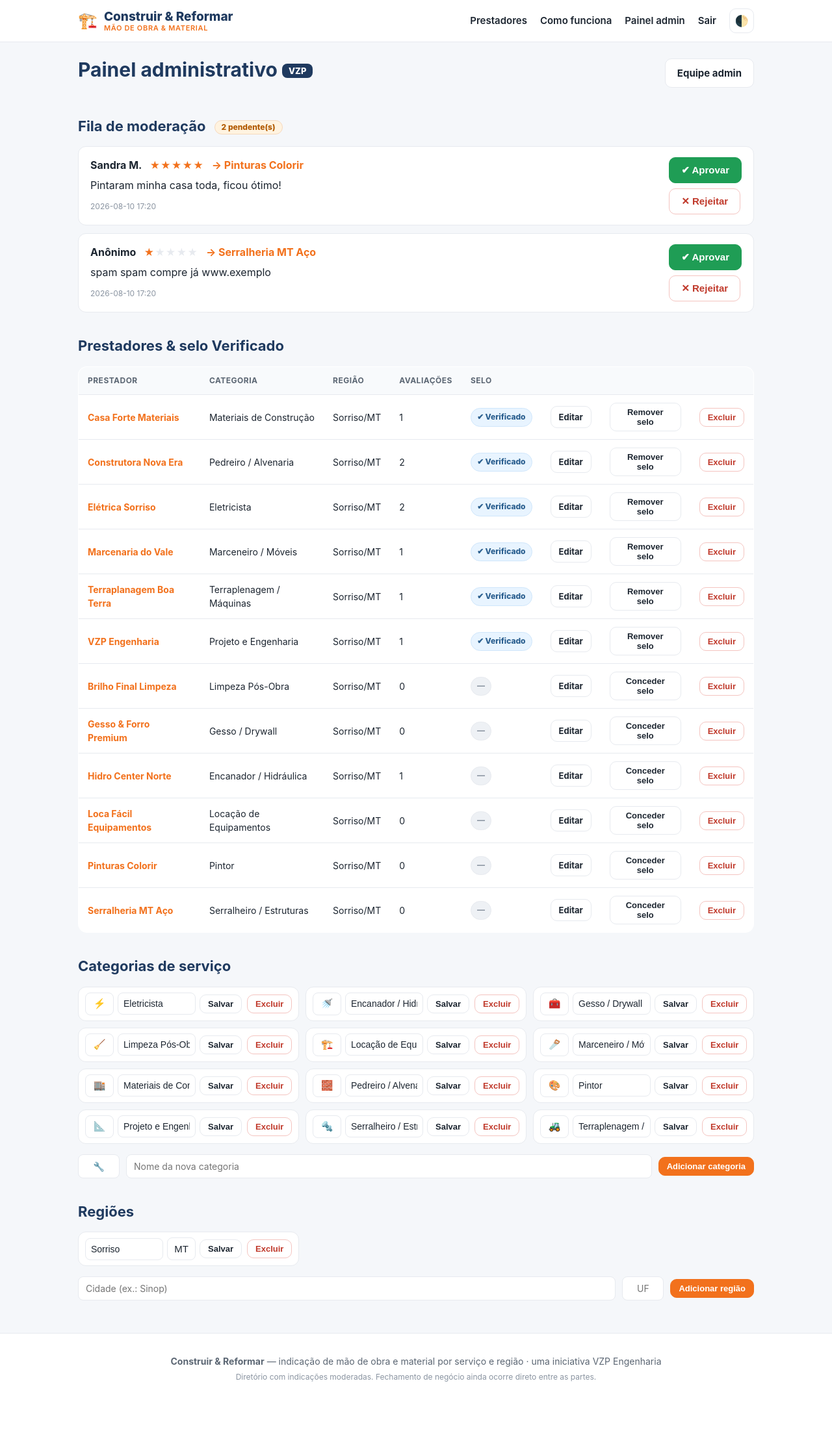
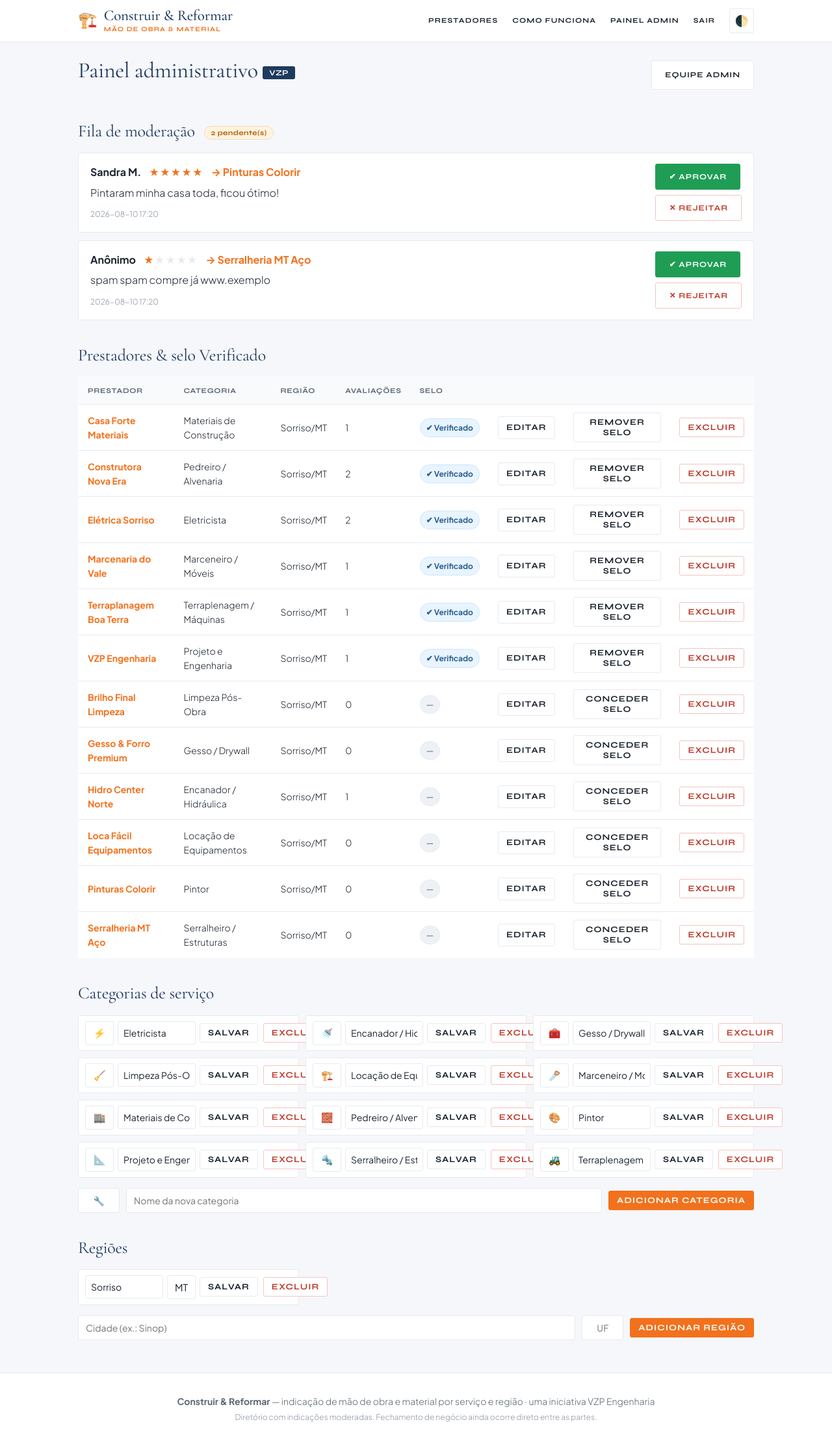
Before and after one commit to vitorzanchetpereira/vzp-construir-reformar-app-web, a Flask app: page /admin in a window 1280 px wide. Shown: the whole page at 65% size. Before the commit the page ends 2127 px from the top, so only its background shows below. Run offline with Flask 3, Linux system fonts and the light colour scheme; the visitor is signed in with stand-in values (Sample User, id 1); data comes from the database, SQL or seed files in the repository; some libraries are stand-ins or nearby versions.

Commit message:
Nova identidade tipografica: triade Cormorant Garamond + Syne + Jakarta
Baseado na peca de referencia que a Ana montou. Cores e estrutura de
layout continuam as mesmas - so tipografia e alguns raios de borda:

- Cormorant Garamond (serifada, peso leve) nos titulos grandes: h1 da
  home, marca no header, titulo da pagina, titulo de secao, nome do
  prestador no perfil, h2 do CTA.
- Syne (caixa alta, entreletra aberta) na navegacao, botoes, nome do
  prestador no card, cabecalho de tabela, status/badges.
- Plus Jakarta Sans (peso leve) no corpo de texto e formularios.
- Superficies principais (card, perfil, form-box, filtros, tabela,
  botoes) com borda quase reta (--raio: 14px -> 3px). Badges/selos/
  status continuam em pilula (--raio-pill: 20px), igual a peca de
  referencia mantem.

Bug achado no caminho: input/select/textarea/button nao herdam a
fonte do body por padrao no navegador (usam fonte de UI do sistema) -
precisou de "font-family:inherit" global, senao so os elementos que
eu tinha estilado individualmente pegavam a fonte nova.

Testado em todas as paginas, mobile e claro/escuro - sem overflow,
sem quebra.

```diff
--- a/static/style.css
+++ b/static/style.css
@@ -4,7 +4,13 @@
   --tinta:#1c2530; --cinza:#5b6673; --cinza-claro:#8a94a1;
   --linha:#e7eaef; --fundo:#f5f7fa; --branco:#fff; --superficie-sutil:#f8fafc;
   --verde:#1f9d55; --verde-zap:#25d366;
-  --raio:14px; --sombra:0 2px 10px rgba(28,37,48,.06); --sombra-alta:0 8px 26px rgba(28,37,48,.10);
+  --raio:3px; --raio-pill:20px; --sombra:0 2px 10px rgba(28,37,48,.06); --sombra-alta:0 8px 26px rgba(28,37,48,.10);
+
+  /* tríade tipográfica — serif pro editorial/títulos, display (caixa alta) pra
+     navegação e botões, corpo pro texto corrido. Cores continuam as mesmas. */
+  --serif:'Cormorant Garamond',Georgia,serif;
+  --display:'Syne',system-ui,sans-serif;
+  --corpo:'Plus Jakarta Sans',-apple-system,"Segoe UI",Roboto,Helvetica,Arial,sans-serif;
 
   /* chips/pills — fundo · texto · borda */
   --chip-azul-bg:#e8f4ff; --chip-azul-fg:var(--azul-claro); --chip-azul-borda:#cfe6fb;
@@ -50,8 +56,12 @@
 }
 
 *{box-sizing:border-box}
-body{margin:0;font-family:-apple-system,"Segoe UI",Roboto,Helvetica,Arial,sans-serif;
-  color:var(--tinta);background:var(--fundo);line-height:1.55}
+/* navegadores nao herdam a fonte do body em input/select/textarea/button por
+   padrao (usam a fonte de UI do sistema) - forcar herdar, senao formulario
+   inteiro fica com a fonte errada mesmo com --corpo certo em todo o resto */
+input,select,textarea,button{font-family:inherit}
+body{margin:0;font-family:var(--corpo);font-weight:300;
+  color:var(--tinta);background:var(--fundo);line-height:1.6}
 .container{width:100%;max-width:1080px;margin:0 auto;padding:0 20px}
 a{color:inherit;text-decoration:none}
 h1,h2,h3{line-height:1.2}
@@ -59,35 +69,39 @@ h1,h2,h3{line-height:1.2}
 /* topo */
 .topo{background:var(--branco);border-bottom:1px solid var(--linha);position:sticky;top:0;z-index:20}
 .topo-inner{display:flex;align-items:center;justify-content:space-between;height:64px;gap:16px}
-.marca{display:flex;align-items:center;gap:10px;font-weight:800;font-size:19px;color:var(--azul)}
+.marca{display:flex;align-items:center;gap:10px;font-family:var(--serif);font-weight:500;
+  font-size:23px;letter-spacing:-.01em;color:var(--azul)}
 .marca-icone{font-size:24px}
 .marca-txt{display:flex;flex-direction:column;line-height:1}
-.marca-txt small{font-size:11px;font-weight:600;color:var(--laranja);letter-spacing:.06em;text-transform:uppercase;margin-top:3px}
-.nav{display:flex;align-items:center;gap:20px;font-weight:600;font-size:15px}
+.marca-txt small{font-family:var(--display);font-size:10px;font-weight:700;color:var(--laranja);
+  letter-spacing:.12em;text-transform:uppercase;margin-top:4px}
+.nav{display:flex;align-items:center;gap:22px;font-family:var(--display);font-weight:700;
+  font-size:11px;text-transform:uppercase;letter-spacing:.1em}
 .nav a:not(.btn):hover{color:var(--laranja)}
 
 /* seletor de tema */
 .tema-botao{display:inline-flex;align-items:center;justify-content:center;width:38px;height:38px;
-  border-radius:10px;border:1px solid var(--linha);background:var(--branco);cursor:pointer;font-size:17px;
+  border-radius:var(--raio);border:1px solid var(--linha);background:var(--branco);cursor:pointer;font-size:17px;
   color:var(--cinza);transition:.15s}
 .tema-botao:hover{border-color:var(--laranja);color:var(--laranja)}
 .tema-menu{position:relative}
 .tema-opcoes{position:absolute;right:0;top:calc(100% + 8px);background:var(--branco);border:1px solid var(--linha);
-  border-radius:12px;box-shadow:var(--sombra-alta);padding:6px;min-width:150px;display:none;flex-direction:column;z-index:30}
+  border-radius:var(--raio);box-shadow:var(--sombra-alta);padding:6px;min-width:150px;display:none;flex-direction:column;z-index:30}
 .tema-opcoes.aberto{display:flex}
 .tema-opcoes button{display:flex;align-items:center;gap:10px;padding:9px 10px;border:none;background:none;
-  border-radius:8px;text-align:left;font-size:14px;font-weight:600;color:var(--tinta);cursor:pointer;width:100%}
+  font-family:var(--corpo);border-radius:2px;text-align:left;font-size:14px;font-weight:600;color:var(--tinta);cursor:pointer;width:100%}
 .tema-opcoes button:hover{background:var(--fundo)}
 .tema-opcoes button.ativo{color:var(--laranja)}
 .tema-opcoes button.ativo::after{content:"✓";margin-left:auto}
 
 /* botões */
-.btn{display:inline-block;padding:10px 18px;border-radius:10px;font-weight:700;font-size:15px;
+.btn{display:inline-block;padding:12px 20px;border-radius:var(--raio);font-family:var(--display);
+  font-weight:700;font-size:12px;text-transform:uppercase;letter-spacing:.08em;
   border:1px solid var(--linha);background:var(--branco);color:var(--tinta);cursor:pointer;transition:.15s;text-align:center}
 .btn:hover{box-shadow:var(--sombra)}
 .btn-primary{background:var(--laranja);color:#fff;border-color:var(--laranja)}
 .btn-primary:hover{background:var(--laranja-esc);border-color:var(--laranja-esc)}
-.btn-lg{padding:14px 26px;font-size:16px}
+.btn-lg{padding:15px 28px;font-size:13px}
 .btn-zap{background:var(--verde-zap);color:#fff;border-color:var(--verde-zap)}
 .btn-zap:hover{filter:brightness(.95)}
 
@@ -97,28 +111,29 @@ h1,h2,h3{line-height:1.2}
 .flash-erro{background:var(--chip-erro-bg);color:var(--chip-erro-fg);border:1px solid var(--chip-erro-borda)}
 
 /* hero */
-.hero{text-align:center;padding:56px 0 40px}
-.hero h1{font-size:40px;margin:0 0 12px;color:var(--azul)}
-.hero-sub{font-size:18px;color:var(--cinza);max-width:620px;margin:0 auto 26px}
+.hero{text-align:center;padding:60px 0 40px}
+.hero h1{font-family:var(--serif);font-weight:300;font-size:50px;letter-spacing:-.02em;
+  line-height:1.08;margin:0 0 16px;color:var(--azul)}
+.hero-sub{font-size:18px;color:var(--cinza);max-width:620px;margin:0 auto 26px;font-weight:300}
 .busca{display:flex;gap:10px;max-width:640px;margin:0 auto;background:var(--branco);
-  padding:8px;border-radius:14px;box-shadow:var(--sombra-alta)}
+  padding:8px;border-radius:var(--raio);box-shadow:var(--sombra-alta)}
 .busca input{flex:1;border:none;padding:12px 14px;font-size:16px;outline:none;background:transparent;color:var(--tinta)}
-.busca select{border:1px solid var(--linha);border-radius:9px;padding:12px 14px;font-size:15px;
+.busca select{border:1px solid var(--linha);border-radius:var(--raio);padding:12px 14px;font-size:15px;
   font-family:inherit;background:var(--branco);color:var(--tinta)}
 .hero-stats{margin-top:16px;color:var(--cinza-claro);font-size:14px;font-weight:600}
 
 /* seções */
 section{margin:38px 0}
-.secao-titulo{font-size:22px;color:var(--azul);margin:0 0 18px}
+.secao-titulo{font-family:var(--serif);font-weight:400;font-size:26px;letter-spacing:-.01em;color:var(--azul);margin:0 0 18px}
 .secao-head{display:flex;align-items:baseline;justify-content:space-between}
 .link{color:var(--laranja);font-weight:700}
-.pagina-titulo{font-size:30px;color:var(--azul);margin:24px 0 18px}
+.pagina-titulo{font-family:var(--serif);font-weight:400;font-size:34px;letter-spacing:-.01em;color:var(--azul);margin:24px 0 18px}
 .sub{color:var(--cinza);margin:-8px 0 22px}
 
 /* categorias */
 .grid-cats{display:grid;grid-template-columns:repeat(auto-fill,minmax(180px,1fr));gap:12px}
 .cat-chip{display:flex;align-items:center;gap:10px;background:var(--branco);border:1px solid var(--linha);
-  padding:14px 16px;border-radius:12px;font-weight:600;transition:.15s}
+  padding:14px 16px;border-radius:var(--raio);font-family:var(--display);font-weight:600;font-size:14px;transition:.15s}
 .cat-chip:hover{border-color:var(--laranja);box-shadow:var(--sombra);transform:translateY(-1px)}
 .cat-icone{font-size:22px}
 
@@ -215,20 +230,20 @@ section{margin:38px 0}
 .painel-card{background:var(--branco);border:1px solid var(--linha);border-radius:var(--raio);padding:24px;margin-bottom:8px}
 
 .badge-pend{display:inline-block;background:var(--chip-alerta-bg);color:var(--chip-alerta-fg);border:1px solid var(--chip-alerta-borda);
-  font-size:12px;font-weight:800;padding:3px 10px;border-radius:20px;margin-left:8px;vertical-align:middle}
+  font-family:var(--display);font-size:11px;font-weight:700;letter-spacing:.03em;padding:3px 10px;border-radius:var(--raio-pill);margin-left:8px;vertical-align:middle}
 
-.status{font-size:11px;font-weight:800;text-transform:uppercase;letter-spacing:.04em;
-  padding:2px 8px;border-radius:20px}
+.status{font-family:var(--display);font-size:10px;font-weight:700;text-transform:uppercase;letter-spacing:.06em;
+  padding:2px 8px;border-radius:var(--raio-pill)}
 .status-aprovada{background:var(--chip-ok-bg);color:var(--chip-ok-fg)}
 .status-pendente{background:var(--chip-alerta-bg);color:var(--chip-alerta-fg)}
 .status-rejeitada{background:var(--chip-erro-bg);color:var(--chip-erro-fg)}
 
-.tag-admin{background:var(--azul);color:#fff;font-size:13px;font-weight:800;padding:3px 10px;
-  border-radius:8px;vertical-align:middle}
+.tag-admin{background:var(--azul);color:#fff;font-family:var(--display);font-size:12px;font-weight:700;
+  letter-spacing:.03em;padding:3px 10px;border-radius:var(--raio);vertical-align:middle}
 
 /* fila de moderação */
 .mod-item{display:flex;justify-content:space-between;gap:18px;align-items:flex-start;
-  background:var(--branco);border:1px solid var(--linha);border-radius:12px;padding:16px 18px;margin-bottom:12px}
+  background:var(--branco);border:1px solid var(--linha);border-radius:var(--raio);padding:16px 18px;margin-bottom:12px}
 .mod-info{flex:1}
 .mod-info p{margin:6px 0;color:var(--tinta)}
 .mod-acoes{display:flex;flex-direction:column;gap:8px;flex-shrink:0}
@@ -254,8 +269,8 @@ section{margin:38px 0}
 .galeria-item{display:flex;flex-direction:column;gap:6px}
 .galeria-item form{margin:0}
 .form-foto{display:flex;gap:10px;align-items:center;margin-top:16px;flex-wrap:wrap}
-.form-foto input[type=text]{padding:9px 11px;border:1px solid var(--linha);border-radius:8px;
-  font-size:14px;font-family:inherit;background:var(--branco);color:var(--tinta)}
+.form-foto input[type=text]{padding:9px 11px;border:1px solid var(--linha);border-radius:var(--raio);
+  font-size:14px;font-family:var(--corpo);background:var(--branco);color:var(--tinta)}
 .avaliacao-foto{display:block;max-width:220px;border-radius:10px;margin:8px 0}
 
 .regiao-nova{display:none}
@@ -263,16 +278,16 @@ section{margin:38px 0}
 
 .cat-lista{display:grid;grid-template-columns:repeat(auto-fill,minmax(260px,1fr));gap:10px}
 .cat-card{display:flex;gap:8px;align-items:center;background:var(--branco);border:1px solid var(--linha);
-  border-radius:12px;padding:8px 10px}
+  border-radius:var(--raio);padding:8px 10px}
 .cat-card form{display:flex;gap:6px;align-items:center;margin:0}
-.cat-card-icone{width:44px;text-align:center;padding:8px 4px;border:1px solid var(--linha);border-radius:8px;font-size:15px;background:var(--branco);color:var(--tinta)}
-.cat-card-nome{width:120px;padding:8px 8px;border:1px solid var(--linha);border-radius:8px;font-size:14px;background:var(--branco);color:var(--tinta)}
+.cat-card-icone{width:44px;text-align:center;padding:8px 4px;border:1px solid var(--linha);border-radius:var(--raio);font-size:15px;background:var(--branco);color:var(--tinta)}
+.cat-card-nome{width:120px;padding:8px 8px;border:1px solid var(--linha);border-radius:var(--raio);font-size:14px;font-family:var(--corpo);background:var(--branco);color:var(--tinta)}
 
 /* tabela admin */
 .tabela{width:100%;border-collapse:collapse;background:var(--branco);border:1px solid var(--linha);
   border-radius:var(--raio);overflow:hidden}
 .tabela th,.tabela td{text-align:left;padding:12px 14px;border-bottom:1px solid var(--linha);font-size:14px}
-.tabela th{background:var(--superficie-sutil);color:var(--cinza);font-size:12px;text-transform:uppercase;letter-spacing:.04em}
+.tabela th{background:var(--superficie-sutil);color:var(--cinza);font-family:var(--display);font-size:11px;font-weight:700;text-transform:uppercase;letter-spacing:.06em}
 .tabela tr:last-child td{border-bottom:none}
 .tabela form{margin:0}
 
--- a/templates/base.html
+++ b/templates/base.html
@@ -8,6 +8,9 @@
   <link rel="manifest" href="{{ url_for('static', filename='manifest.json') }}">
   <link rel="apple-touch-icon" href="{{ url_for('static', filename='icons/icon-192.png') }}">
   <link rel="icon" href="{{ url_for('static', filename='icons/icon-192.png') }}">
+  <link rel="preconnect" href="https://fonts.googleapis.com">
+  <link rel="preconnect" href="https://fonts.gstatic.com" crossorigin>
+  <link href="https://fonts.googleapis.com/css2?family=Cormorant+Garamond:ital,wght@0,300;0,400;0,500;0,600;1,300&family=Syne:wght@600;700;800&family=Plus+Jakarta+Sans:wght@300;400;500;600;700&display=swap" rel="stylesheet">
   <link rel="stylesheet" href="{{ url_for('static', filename='style.css') }}">
   <script src="{{ url_for('static', filename='tema.js') }}"></script>
 </head>
```
Also changed, not shown: other parts of static/style.css (+17 -17 lines).
